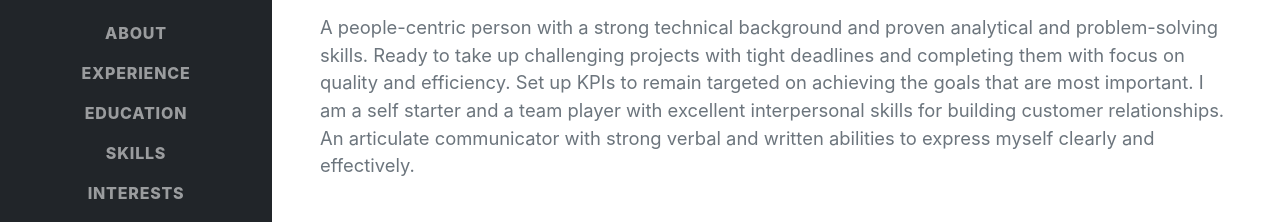
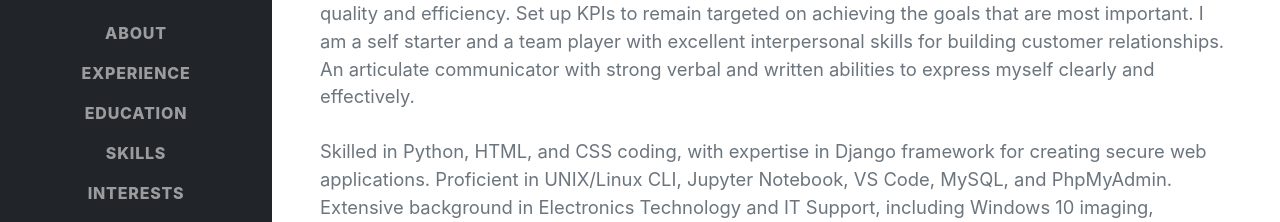
Before and after one commit to ghazishakoor/resume, a plain HTML site: page index.html in a window 1280 px wide. Shown: the part 359-581 px from the top of the page. Drawn offline with nearby package versions, Linux system fonts and the light colour scheme; a web font is replaced by a local one.

Commit message:
Update index.html About section

```diff
--- a/index.html
+++ b/index.html
@@ -47,7 +47,7 @@
                         60-41 Earlscourt Terrace · Komoka, ON,  N0L 1R0 · (416) 992-1531 ·
                         <a href="mailto:ghazishakoor@gmail.com">ghazishakoor@gmail.com</a>
                     </div>
-                    <p class="lead mb-5">A people-centric person with a strong technical background and proven analytical and problem-solving skills. Ready to take up challenging projects with tight deadlines and completing them with focus on quality and efficiency. Set up KPIs to remain targeted on achieving the goals that are most important. I am a self starter and a team player with excellent interpersonal skills for building customer relationships. An articulate communicator with strong verbal and written abilities to express myself clearly and effectively.</p>
+                    <p class="lead mb-5">A people-centric person with a strong technical background and proven analytical and problem-solving skills. Ready to take up challenging projects with tight deadlines and completing them with focus on quality and efficiency. Set up KPIs to remain targeted on achieving the goals that are most important. I am a self starter and a team player with excellent interpersonal skills for building customer relationships. An articulate communicator with strong verbal and written abilities to express myself clearly and effectively.<br /><br />Skilled in Python, HTML, and CSS coding, with expertise in Django framework for creating secure web applications. Proficient in UNIX/Linux CLI, Jupyter Notebook, VS Code, MySQL, and PhpMyAdmin. Extensive background in Electronics Technology and IT Support, including Windows 10 imaging, deployment, and configuration.</p>
                     <div class="social-icons">
                         <a class="social-icon" href="https://www.linkedin.com/in/ghazishakoor/" target="_blank"><i class="fab fa-linkedin-in"></i></a>
                         <a class="social-icon" href="#!"><i class="fab fa-github"></i></a>
```
